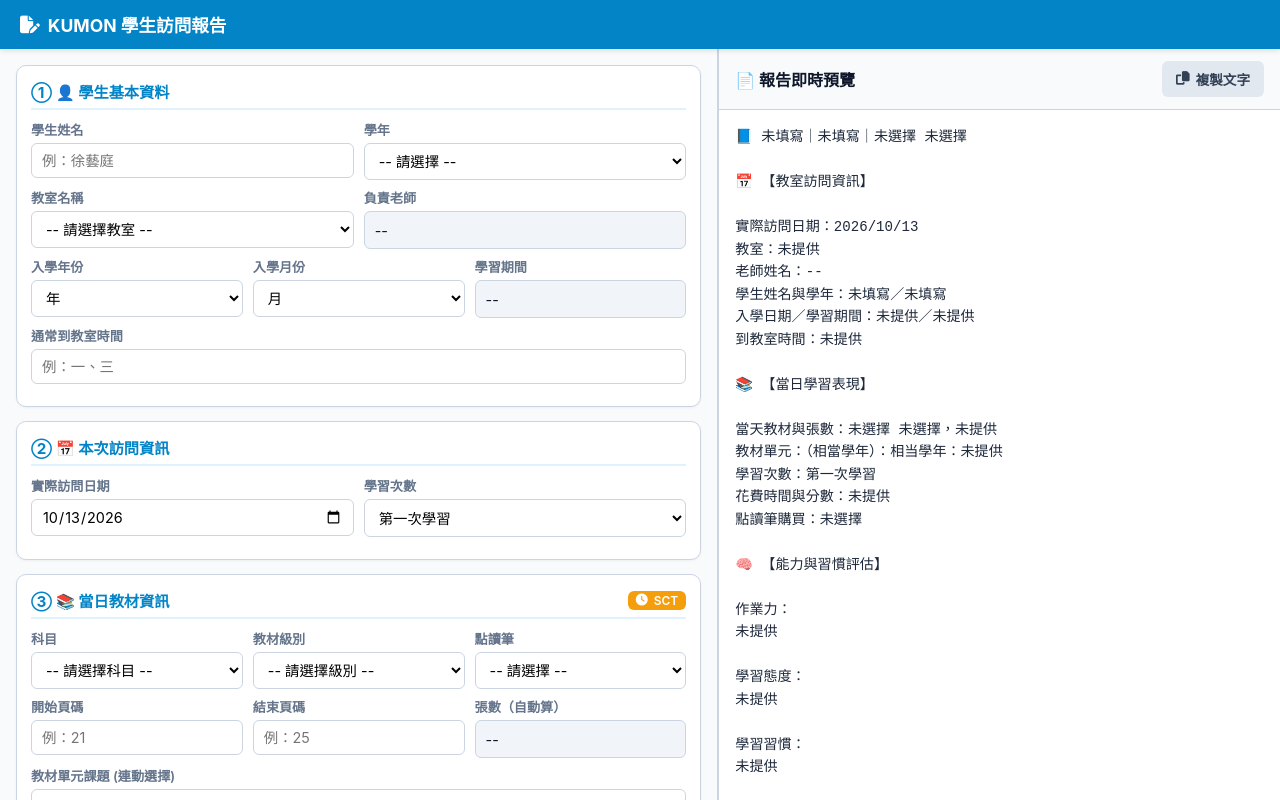
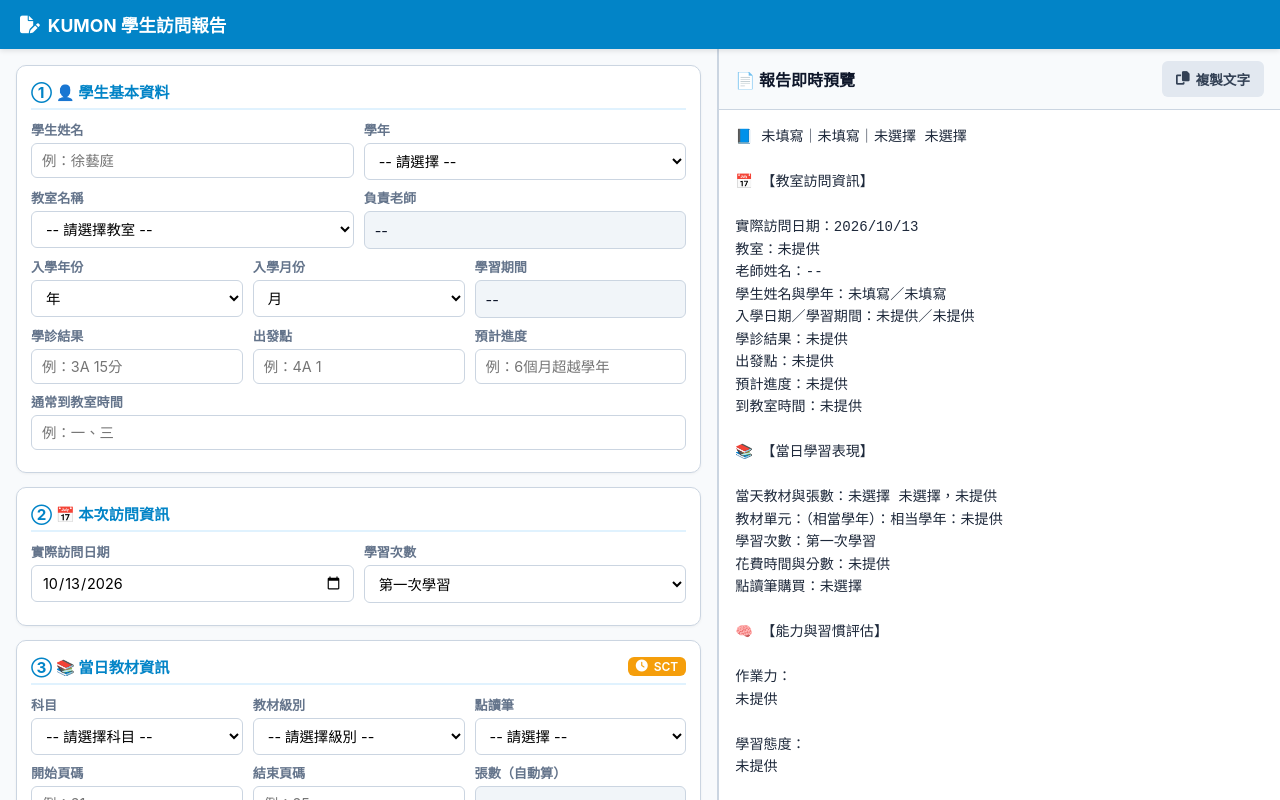
Before and after one commit to samuelchou0119-maker/KUMON-CV-report, a plain HTML site: page index.html in a window 1280 px wide. Drawn offline with Linux system fonts and the light colour scheme.

Commit message:
Update index.html

```diff
--- a/index.html
+++ b/index.html
@@ -323,6 +323,22 @@
           <div class="form-group">
             <label>學習期間</label>
             <div id="studyPeriod" class="readonly-box">--</div>
+          </div>
+        </div>
+
+        <!-- 新增：學診結果、出發點、預計進度 -->
+        <div class="grid-3">
+          <div class="form-group">
+            <label>學診結果</label>
+            <input type="text" id="diagnosticResult" oninput="updateReport()" placeholder="例：3A 15分">
+          </div>
+          <div class="form-group">
+            <label>出發點</label>
+            <input type="text" id="startingPoint" oninput="updateReport()" placeholder="例：4A 1">
+          </div>
+          <div class="form-group">
+            <label>預計進度</label>
+            <input type="text" id="targetProgress" oninput="updateReport()" placeholder="例：6個月超越學年">
           </div>
         </div>
 
@@ -718,6 +734,11 @@
       const em = document.getElementById('enrollMonth').value;
       const eStr = (ey && em) ? `${ey}/${em}` : '未提供';
       const period = document.getElementById('studyPeriod').textContent !== '--' ? document.getElementById('studyPeriod').textContent : '未提供';
+
+      const diagResult = document.getElementById('diagnosticResult').value || '未提供';
+      const startPoint = document.getElementById('startingPoint').value || '未提供';
+      const targetProg = document.getElementById('targetProgress').value || '未提供';
+
       const days = document.getElementById('classDays').value || '未提供';
 
       const times = document.getElementById('visitTimes').value;
@@ -756,6 +777,9 @@
 老師姓名：${tName}
 學生姓名與學年：${name}／${grade}
 入學日期／學習期間：${eStr}／${period}
+學診結果：${diagResult}
+出發點：${startPoint}
+預計進度：${targetProg}
 到教室時間：${days}
 
 📚 【當日學習表現】
```
